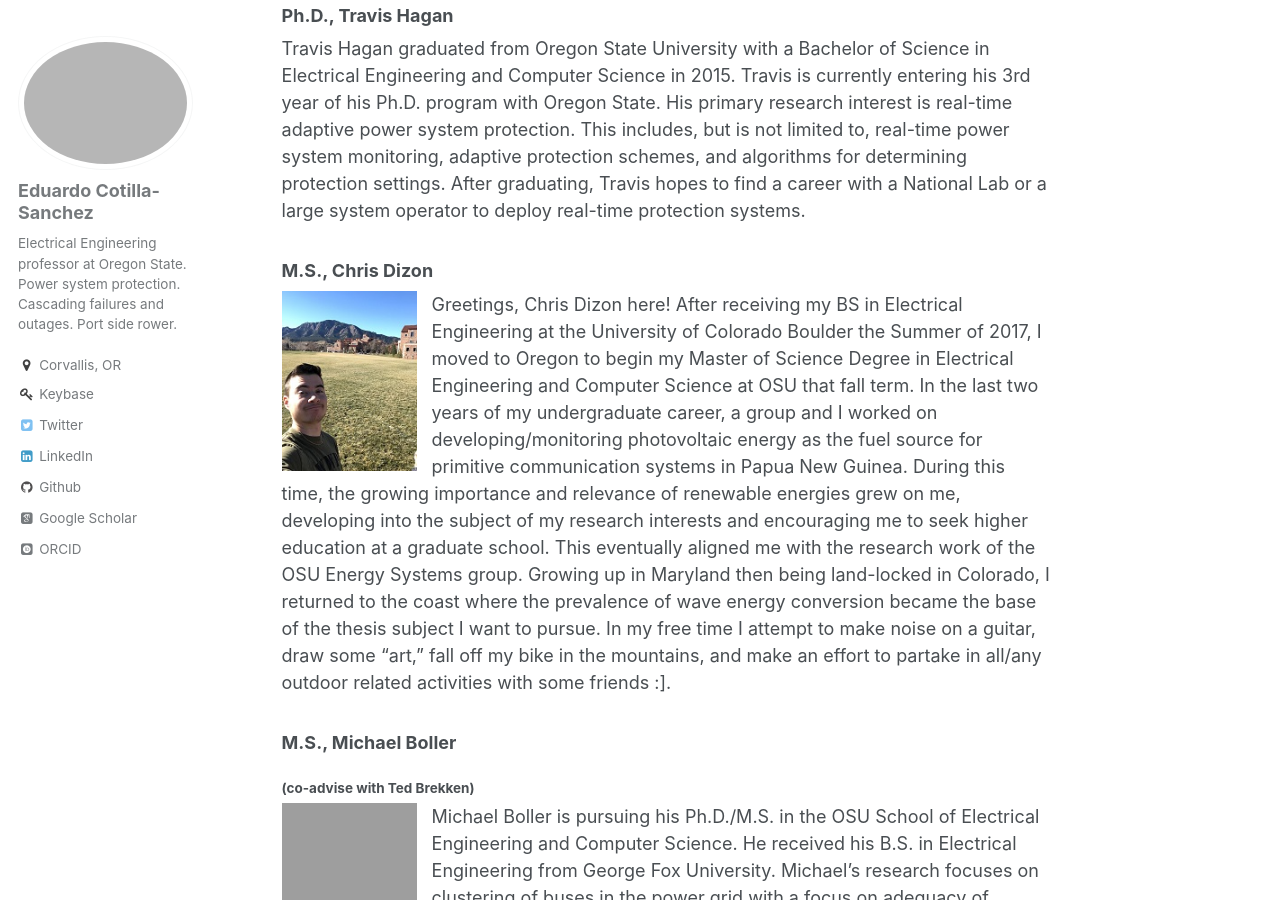
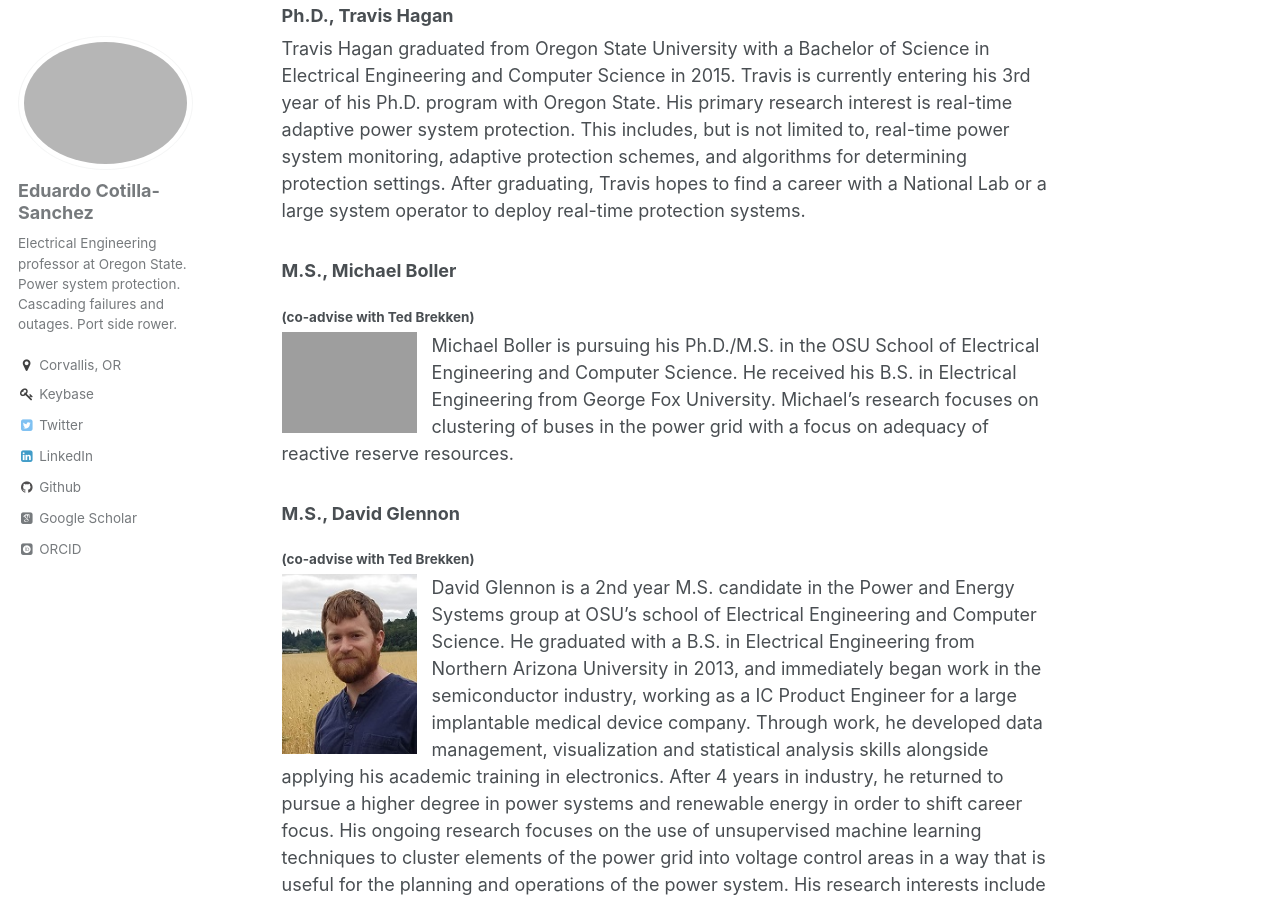
Before and after one commit to ecotillasanchez/ecotillasanchez.github.io, a Jekyll site: the page built from _pages/students.md, in a window 1280 px wide and 900 px high, scrolled down 1714 px. Built offline with Jekyll 4.4.1, drawn with Linux system fonts in a browser that asks for light colours; some web fonts are replaced.

Commit message:
Student updates Fall 2018. 1/n

```diff
--- a/_pages/students.md
+++ b/_pages/students.md
@@ -22,9 +22,6 @@ author_profile: true
 ### Ph.D., Travis Hagan
 Travis Hagan graduated from Oregon State University with a Bachelor of Science in Electrical Engineering and Computer Science in 2015. Travis is currently entering his 3rd year of his Ph.D. program with Oregon State. His primary research interest is real-time adaptive power system protection. This includes, but is not limited to, real-time power system monitoring, adaptive protection schemes, and algorithms for determining protection settings. After graduating, Travis hopes to find a career with a National Lab or a large system operator to deploy real-time protection systems.
 
-### M.S., Chris Dizon
-<img align="left" src="https://ecotillasanchez.github.io/files/chris.jpeg" alt="Chris Dizon" width="150" height="200" style="padding-right:15px"> Greetings, Chris Dizon here! After receiving my BS in Electrical Engineering at the University of Colorado Boulder the Summer of 2017, I moved to Oregon to begin my Master of Science Degree in Electrical Engineering and Computer Science at OSU that fall term. In the last two years of my undergraduate career, a group and I worked on developing/monitoring photovoltaic energy as the fuel source for primitive communication systems in Papua New Guinea. During this time, the growing importance and relevance of renewable energies grew on me, developing into the subject of my research interests and encouraging me to seek higher education at a graduate school. This eventually aligned me with the research work of the OSU Energy Systems group. Growing up in Maryland then being land-locked in Colorado, I returned to the coast where the prevalence of wave energy conversion became the base of the thesis subject I want to pursue. In my free time I attempt to make noise on a guitar, draw some "art," fall off my bike in the mountains, and make an effort to partake in all/any outdoor related activities with some friends :].
-
 ### M.S., Michael Boller
 ###### (co-advise with Ted Brekken)
 <img align="left" src="https://ecotillasanchez.github.io/files/michael.jpeg" alt="Michael Boller" width="150" height="200" style="padding-right:15px"> Michael Boller is pursuing his Ph.D./M.S. in the OSU School of Electrical Engineering and Computer Science. He received his B.S. in Electrical Engineering from George Fox University. Michael’s research focuses on clustering of buses in the power grid with a focus on adequacy of reactive reserve resources.
```
Also changed, not shown: files/chris.jpeg (deleted).
